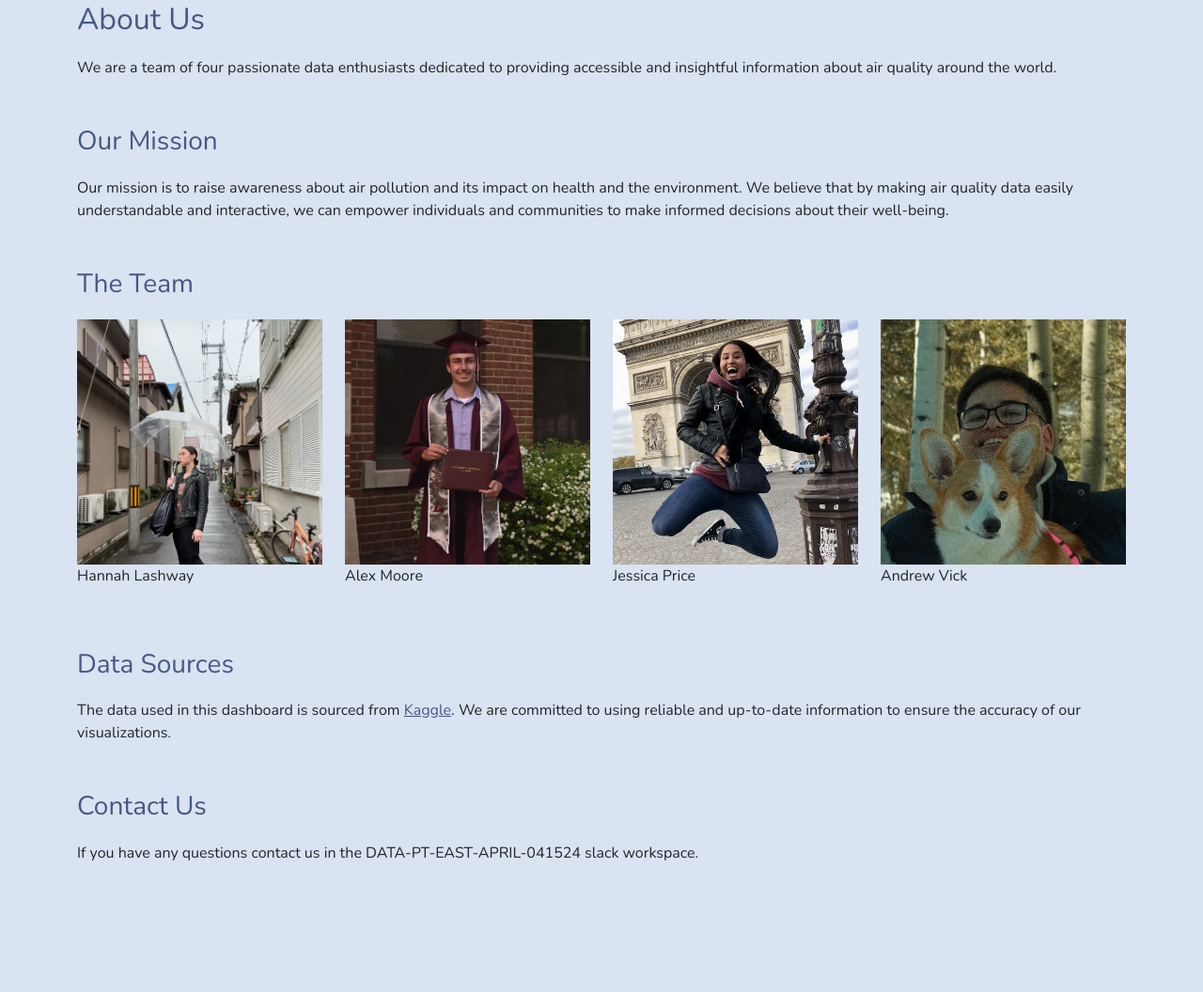
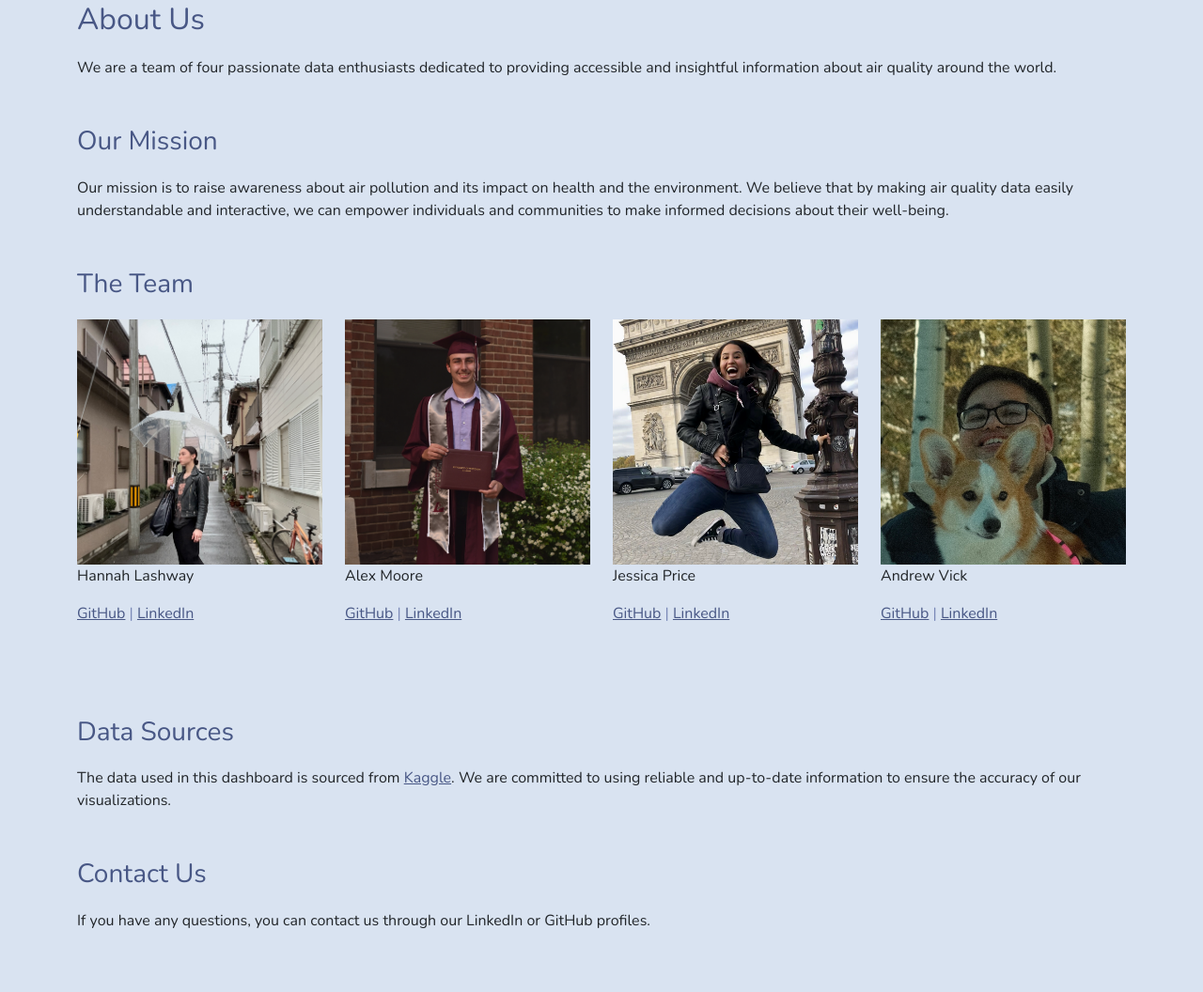
Before and after one commit to andrew-m-vick/project-3-group-08, a Flask app: page /about_us in a window 1280 px wide. Shown: the part 72-1128 px from the top of the page at 94% size. Before the commit the page ends 1056 px from the top, so only its background shows below. Run offline with Flask 3, Linux system fonts and the light colour scheme; some libraries are stand-ins or nearby versions.

Commit message:
Update about_us.html

```diff
--- a/app/templates/about_us.html
+++ b/app/templates/about_us.html
@@ -40,33 +40,43 @@
     <br/>
     <div class="container mt-5">
         <h2>About Us</h2>
-        <p class="text-dark text-dark">We are a team of four passionate data enthusiasts dedicated to providing accessible and insightful information about air quality around the world.</p>
+        <p class="text-dark">We are a team of four passionate data enthusiasts dedicated to providing accessible and insightful information about air quality around the world.</p>
         <h3>Our Mission</h3>
-        <p class="text-dark text-dark">Our mission is to raise awareness about air pollution and its impact on health and the environment. We believe that by making air quality data easily understandable and interactive, we can empower individuals and communities to make informed decisions about their well-being.</p>
+        <p class="text-dark">Our mission is to raise awareness about air pollution and its impact on health and the environment. We believe that by making air quality data easily understandable and interactive, we can empower individuals and communities to make informed decisions about their well-being.</p>
         <h3>The Team</h3>
         <div class="row">
             <div class="col-md-3">
                 <img src="static/images/team_member1.jpg" alt="Hannah Lashway" class="img-fluid">
-                <p class="text-dark text-dark">Hannah Lashway</p>
+                <p class="text-dark">Hannah Lashway</p>
+                <a href="https://github.com/hannahlashwayyy" target="_blank">GitHub</a> |
+                <a href="https://www.linkedin.com/in/hannah-lashway-903518188/" target="_blank">LinkedIn</a>
             </div>
             <div class="col-md-3">
                 <img src="static/images/team_member2.png" alt="Alex Moore" class="img-fluid">
-                <p class="text-dark text-dark">Alex Moore</p>
+                <p class="text-dark">Alex Moore</p>
+                <a href="https://github.com/mooreforlesss" target="_blank">GitHub</a> |
+                <a href="https://www.linkedin.com/in/alex-moore-418am/" target="_blank">LinkedIn</a>
             </div>
             <div class="col-md-3">
                 <img src="static/images/team_member3.png" alt="Jessica Price" class="img-fluid">
-                <p class="text-dark text-dark">Jessica Price</p>
+                <p class="text-dark">Jessica Price</p>
+                <a href="https://github.com/price-jmp" target="_blank">GitHub</a> |
+                <a href="https://www.linkedin.com/in/jessica-price-7977ab100/" target="_blank">LinkedIn</a>
             </div>
             <div class="col-md-3">
                 <img src="static/images/team_member4.jpg" alt="Andrew Vick" class="img-fluid">
-                <p class="text-dark text-dark">Andrew Vick</p>
+                <p class="text-dark">Andrew Vick</p>
+                <a href="https://github.com/andrew-m-vick" target="_blank">GitHub</a> |
+                <a href="https://www.linkedin.com/in/andrew-m-vick/" target="_blank">LinkedIn</a>
             </div>
         </div>
+    </div>
+    <div class="container mt-5"> <div class="row"> <div class="col-md-1"></div> <div class="col-md-12">
         <h3>Data Sources</h3>
-        <p class="text-dark text-dark">The data used in this dashboard is sourced from <a href="https://www.kaggle.com/datasets/adityaramachandran27/world-air-quality-index-by-city-and-coordinates" target="_blank">Kaggle</a>. We are committed to using reliable and up-to-date information to ensure the accuracy of our visualizations.</p>
+        <p class="text-dark">The data used in this dashboard is sourced from <a href="https://www.kaggle.com/datasets/adityaramachandran27/world-air-quality-index-by-city-and-coordinates" target="_blank">Kaggle</a>. We are committed to using reliable and up-to-date information to ensure the accuracy of our visualizations.</p>
         <h3>Contact Us</h3>
-        <p class="text-dark text-dark">If you have any questions contact us in the DATA-PT-EAST-APRIL-041524 slack workspace.</p>
-    </div>
+        <p class="text-dark">If you have any questions, you can contact us through our LinkedIn or GitHub profiles.</p>
+    </div> <div class="col-md-1"></div> </div></div>
     <br/>
     <br/>
 </body>
```
